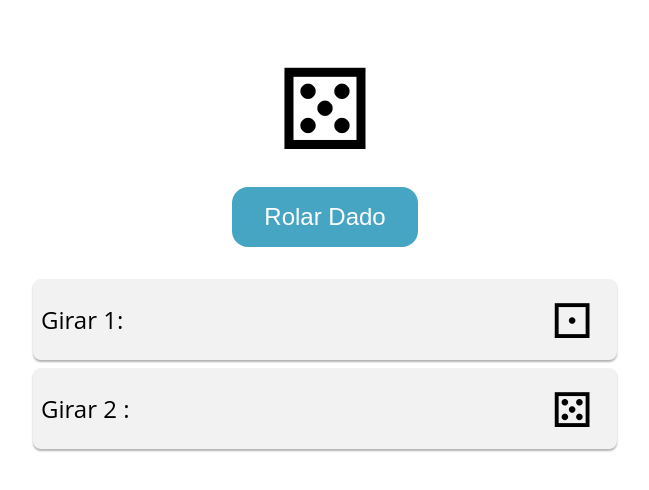
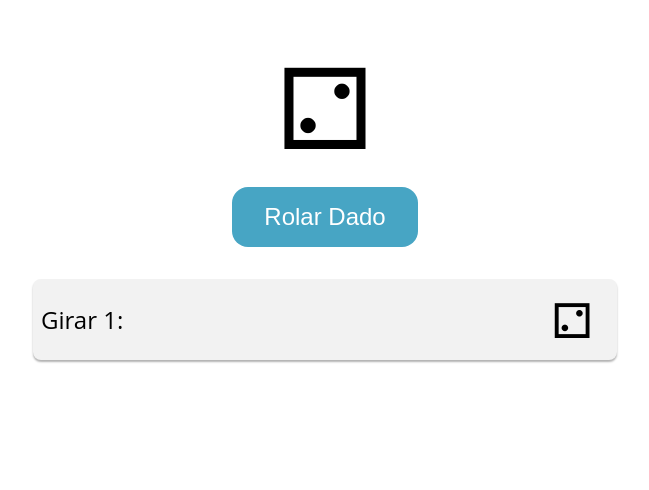
Before and after one commit to eduardoalen/simular-um-dado, a plain HTML site: page index.html in a window 1280 px wide. Both pictures are taken after a click on the button "Rolar Dado". Shown: the part 116-606 px from the top of the page, without its empty margins (315-964 px from the left). Drawn offline with Linux system fonts and the light colour scheme.

Commit message:
Finalizando o projeto

```diff
--- a/css/style.css
+++ b/css/style.css
@@ -12,6 +12,22 @@ h1 {
 .dado {
     font-size: 7rem;
     margin: 5px;
+    animation-duration: 1s;
+    animation-fill-mode: forwards;
+}
+
+.rolar-animacao {
+    animation-name: rolar;
+}
+
+@keyframes rolar {
+    0%{
+        transform: rotateY(0deg) rotateX(0deg);
+    }
+
+    100%{
+        transform: rotateY(720deg) rotateX(720deg);
+    }
 }
 
 button {
--- a/index.html
+++ b/index.html
@@ -15,9 +15,8 @@
     </div>
     <button id="rolar-botao">Rolar Dado</button>
     <ul id="historico-rolagem">
-        <li>Girar 1: <span>&#9856;</span></li>
-        <li>Girar 2 : <span>&#9860;</span></li>
-
+        <!-- <li>Girar 1: <span>&#9856;</span></li>
+        <li>Girar 2 : <span>&#9860;</span></li> -->
     </ul>
 
 
--- a/js/script.js
+++ b/js/script.js
@@ -0,0 +1,54 @@
+const botao = document.getElementById('rolar-botao');
+
+const dado = document.getElementById('dado');
+
+const historicoRolagem = document.getElementById('historico-rolagem');
+
+let historicoLista = [];
+
+botao.addEventListener("click", adicionarAnimacao);
+
+function adicionarAnimacao() {
+    dado.classList.add("rolar-animacao");
+
+    setTimeout(() => {dado.classList.remove("rolar-animacao");
+    rolarDado();
+    }, 1000); // remove o classe em um 1 segundo
+}
+
+function rolarDado() {
+    const rolarResultado = Math.floor(Math.random() * 6) + 1 //gera numeros inteiros de 1 a 6
+    const mostrarDado = getMostrarDado(rolarResultado);
+    dado.innerHTML = mostrarDado;
+
+    historicoLista.push(rolarResultado)
+    atualizarHistoricoDado();
+}
+
+function atualizarHistoricoDado(){
+    historicoRolagem.innerHTML = "";
+    for(let i = 0; i<historicoLista.length; i++){
+        const itemLista = document.createElement("li");
+        itemLista.innerHTML = `Girar ${i + 1}: <span>${getMostrarDado(historicoLista[i])}</span>`;
+        historicoRolagem.appendChild(itemLista); //adiciona o item dentro da ul
+    }
+}
+
+function getMostrarDado(rolarResultado){
+    switch(rolarResultado){
+        case 1:
+            return "&#9856;";
+        case 2:
+            return "&#9857;";
+        case 3:
+            return "&#9858;";
+        case 4:
+            return "&#9859;";
+        case 5:
+            return "&#9860;";
+        case 6:
+            return "&#9861;";
+        default:
+            return "";
+    }
+}
```
